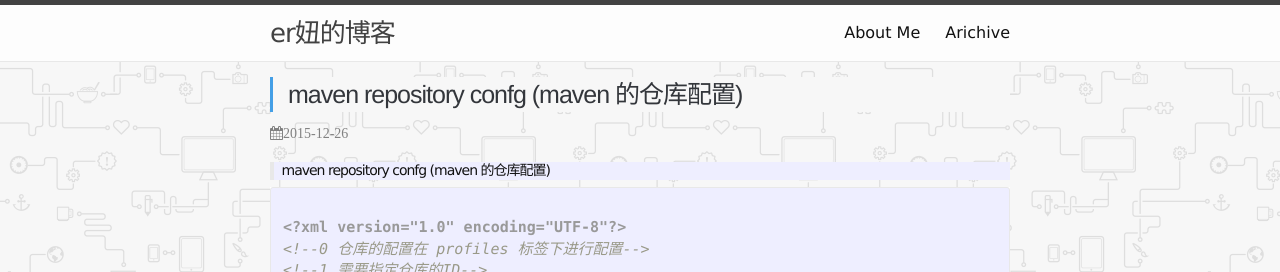
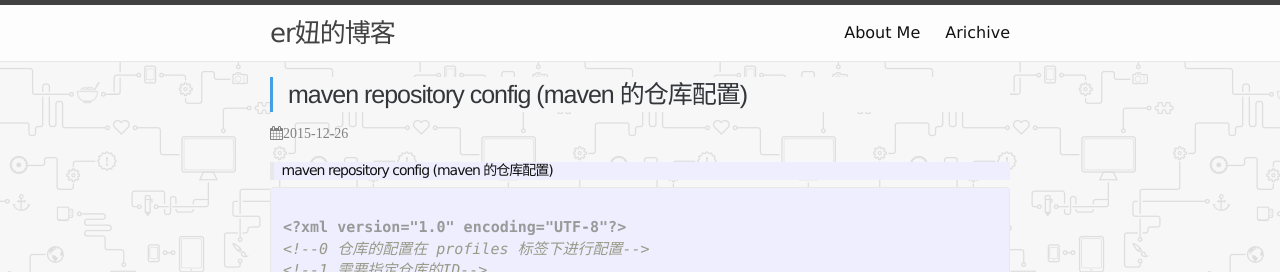
Before and after one commit to web1992/web1992, a Jekyll site: the page built from _posts/2015-12-26-maven-repository-conf.markdown, in a window 1280 px wide. Shown: the top 272 px of the page. Built offline with Jekyll 4.4.1, drawn with Linux system fonts in a browser that asks for light colours; comment, search, counter and statistics services are not loaded.

Commit message:
fix word

```diff
--- a/_posts/2015-12-26-maven-repository-conf.markdown
+++ b/_posts/2015-12-26-maven-repository-conf.markdown
@@ -1,6 +1,6 @@
 ---
 layout: post
-title:  "maven repository confg (maven 的仓库配置)"
+title:  "maven repository config (maven 的仓库配置)"
 date:  2015-12-26 23:41:00 +0800
 categories: maven
 tags: maven
@@ -8,7 +8,7 @@ keywords: maven,Jekyll,web1992
 ---
 
 
-> maven repository confg (maven 的仓库配置)
+> maven repository config (maven 的仓库配置)
 
 {% highlight xml %}
 <?xml version="1.0" encoding="UTF-8"?>
@@ -72,5 +72,4 @@ keywords: maven,Jekyll,web1992
  -->
 </activeProfiles>
 
-
 {% endhighlight %}
```
